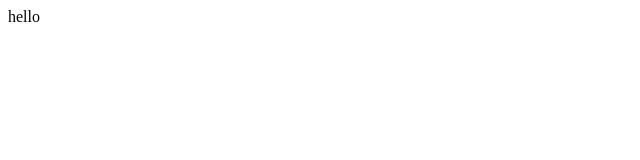
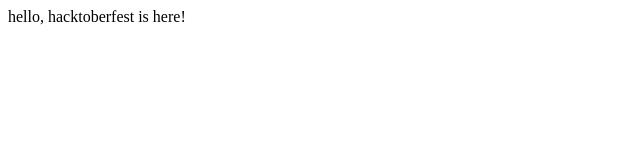
Before and after one commit to maazkhalil/hacktoberfest, a plain HTML site: page index.html in a window 1280 px wide. Shown: the whole page, without its empty margins (0-640 px from the left). Drawn offline with Linux system fonts and the light colour scheme.

Commit message:
final changes

```diff
--- a/index.html
+++ b/index.html
@@ -7,6 +7,6 @@
     <title>Document</title>
 </head>
 <body>
-    hello
+    hello, hacktoberfest is here!
 </body>
 </html>
```
